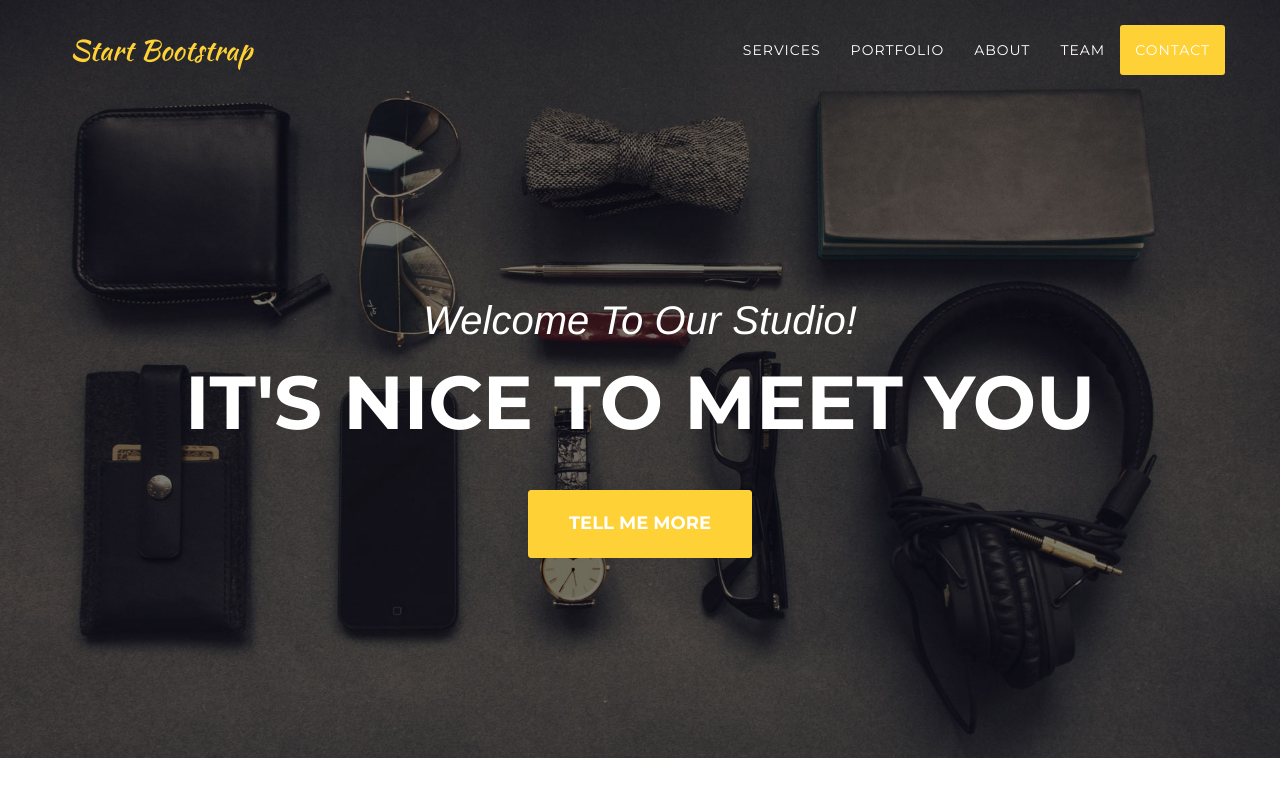
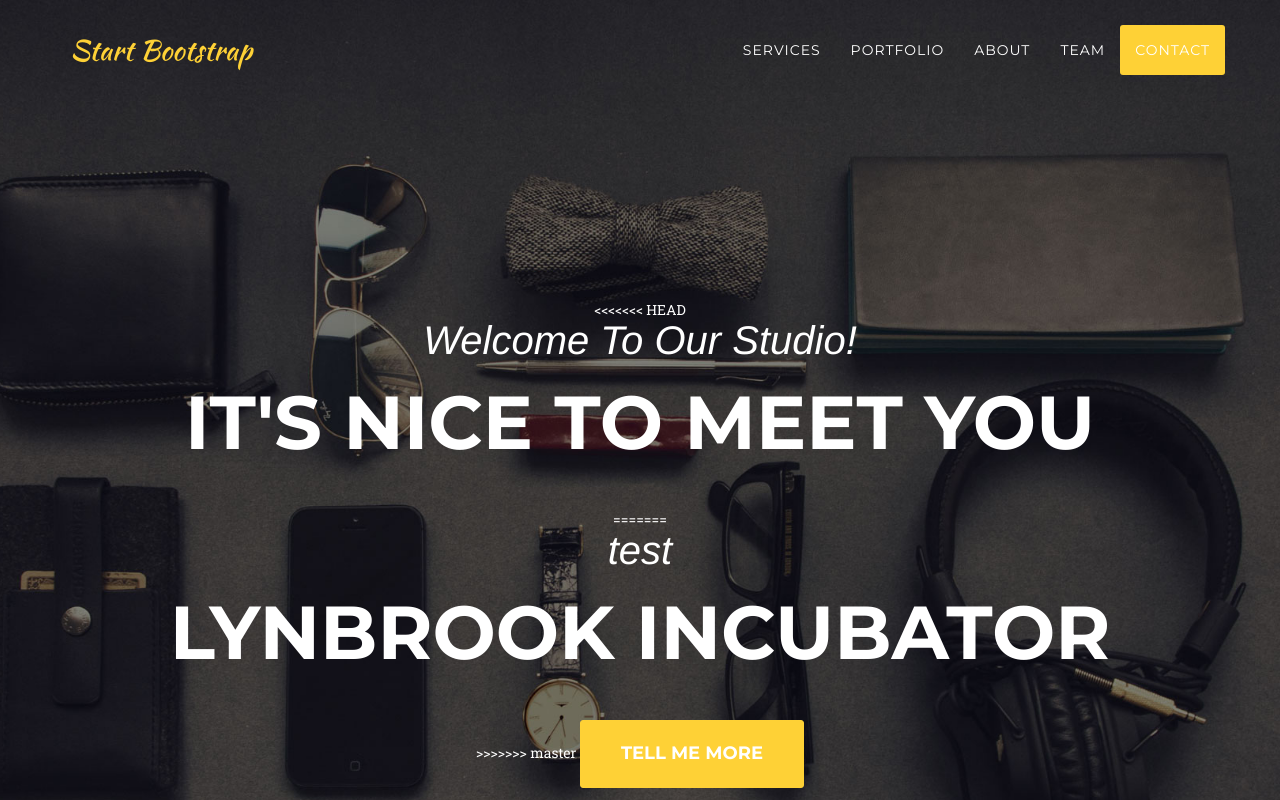
Before and after one commit to mayamshah/lynbrookincubatorwebsite, a website: page index.html in a window 1280 px wide. Shown: the top 800 px of the page. Drawn offline with nearby package versions, Linux system fonts and the light colour scheme; a web font is replaced by a local one.

Commit message:
Merge branch 'master' into gh-pages
# Conflicts:
#	index.html

```diff
--- a/index.html
+++ b/index.html
@@ -78,8 +78,13 @@
     <header>
         <div class="container">
             <div class="intro-text">
+<<<<<<< HEAD
                 <div class="intro-lead-in">Welcome To Our Studio!</div>
                 <div class="intro-heading">It's Nice To Meet You</div>
+=======
+                <div class="intro-lead-in">test</div>
+                <div class="intro-heading">Lynbrook Incubator</div>
+>>>>>>> master
                 <a href="#services" class="page-scroll btn btn-xl">Tell Me More</a>
             </div>
         </div>
```
